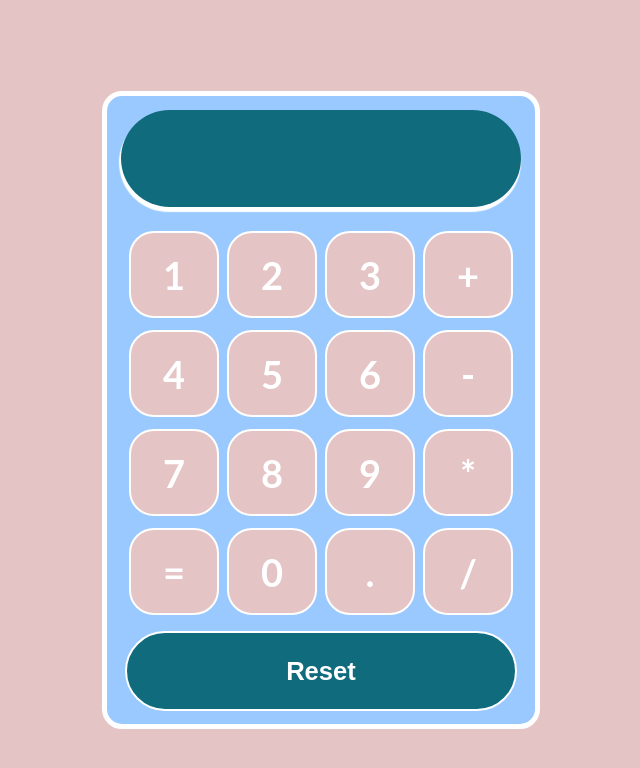
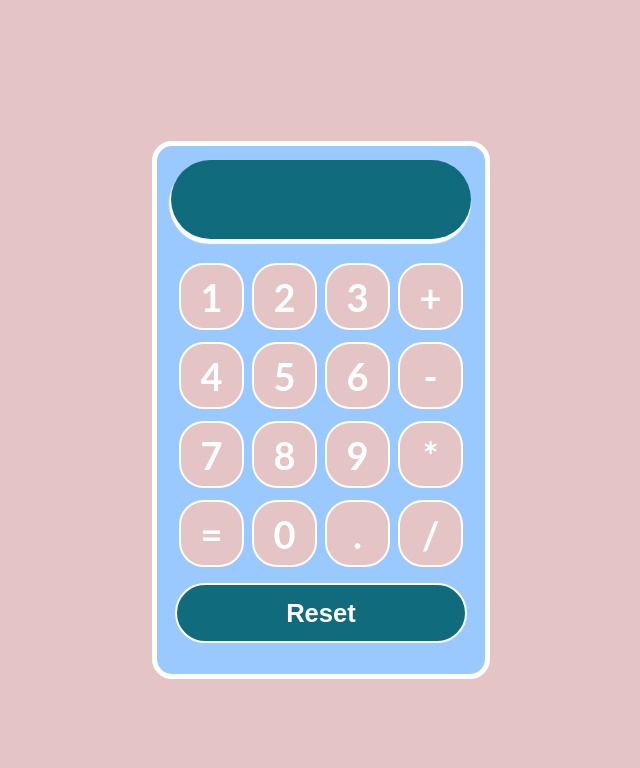
Before and after one commit to itsberriver/reactCalculator, a React (Create React App) app: page / in a window 1280 px wide. Shown: the top 768 px of the page, without its empty margins (319-959 px from the left). Built offline with nearby package versions, Linux system fonts and the light colour scheme.

Commit message:
added new styles

```diff
--- a/src/App.css
+++ b/src/App.css
@@ -11,8 +11,8 @@
 
 
 .container-calculator {
-  width: 400px;
-  height: 600px;
+  width: 300px;
+  height: 500px;
   padding: 14px;
   background-color: #99c9ff;
   border-radius: 20px;
--- a/src/stylesheets/Button.css
+++ b/src/stylesheets/Button.css
@@ -1,5 +1,5 @@
 .buttons-container {
-    height: 83px;
+    height: 63px;
     display: flex;
     flex: 1 1;
     justify-content: center;
--- a/src/stylesheets/ClearButton.css
+++ b/src/stylesheets/ClearButton.css
@@ -1,5 +1,5 @@
 .clear-button {
-    height: 80px;
+    height: 60px;
     font-size: 1.6em;
     display: flex;
     flex: 1;
--- a/src/stylesheets/Screen.css
+++ b/src/stylesheets/Screen.css
@@ -9,7 +9,7 @@
     font-size: 30px;
     background-color: #106c7d;
     color: white;
-    padding: 11px 30px 11px 11px;
+    padding: 2px 20px 2px 2px;
     margin: 1px solid #888;
     box-shadow: -1px 4px 1px 1px white;
   }
```
